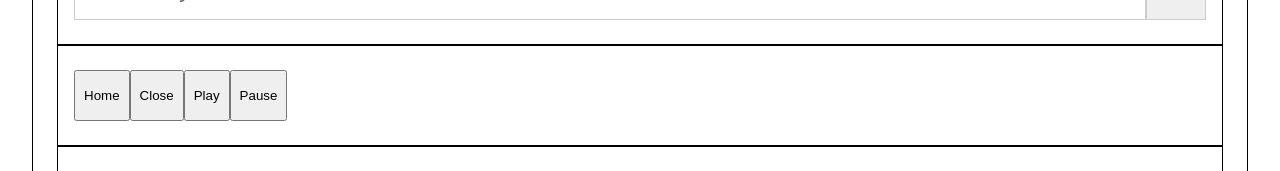
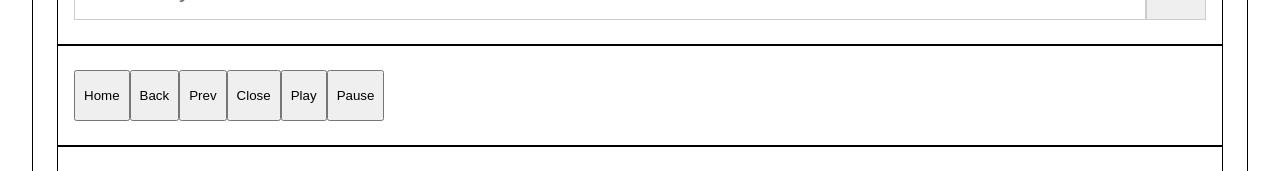
Before and after one commit to renatodamazio/control-prime, a React (Create React App) app in the folder front/: page / in a window 1280 px wide. Shown: the part 124-295 px from the top of the page. Built offline with nearby package versions, Linux system fonts and the light colour scheme; no server answers.

Commit message:
navigate between episodes

```diff
--- a/front/src/control-options/ControlOptions.jsx
+++ b/front/src/control-options/ControlOptions.jsx
@@ -50,9 +50,10 @@ export default function ControlOptions({ socket }) {
                 type: 'audio',
                 value: 'Português'
             },
+
             {
                 type: 'audio',
-                value: 'EnglishCC'
+                value: 'English'
             }
         ])
     }, [])
--- a/front/src/quick-menu/QuickMenu.jsx
+++ b/front/src/quick-menu/QuickMenu.jsx
@@ -8,6 +8,14 @@ export default function QuickMenu({ socket }) {
             title: 'Home',
             id: 'home',
             active: true,
+        }, {
+            title: 'Back',
+            id: 'back',
+            active: true
+        }, {
+            title: 'Prev',
+            id: 'prev',
+            active: true
         }, {
             title: 'Close',
             id: 'close',
```
Also changed, not shown: 1 other file (tests, documents, lock files or other folders).
